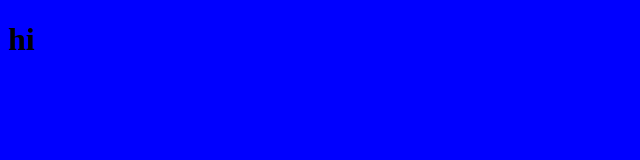
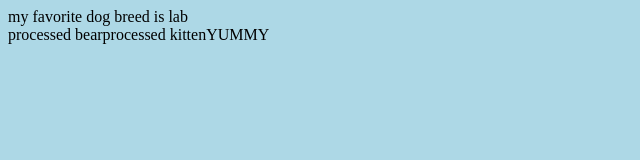
Before and after one commit to bobbybaxter/js-functions, a plain HTML site: page index.html in a window 1280 px wide. Shown: the whole page, without its empty margins (0-640 px from the left). Drawn offline with Linux system fonts and the light colour scheme.

Commit message:
wrote printToDom function

```diff
--- a/index.html
+++ b/index.html
@@ -5,7 +5,8 @@
         <link rel="stylesheet" href="./main.css">
     </head>
     <body>
-        <h1>hi</h1>
+        <div id="dog-breeds"></div>
+        <div id="nuggets"></div>
 
         <script src="./main.js"></script>
     </body>
--- a/main.css
+++ b/main.css
@@ -1,3 +1,3 @@
 body {
-    background-color: blue;
+    background-color: lightblue;
 }
--- a/main.js
+++ b/main.js
@@ -1,24 +1,40 @@
-const firstName = 'Bob';
-const lastName = 'Baxter';
-// console.log(firstName + ' ' + lastName);
-// console.log(`${firstName} ${lastName}`);
+// const firstName = 'Bob';
+// const lastName = 'Baxter';
+// // console.log(firstName + ' ' + lastName);
+// // console.log(`${firstName} ${lastName}`);
 
-const namePrinter = (firstName, lastName) => {
-    console.log(`${firstName} ${lastName}`)
-}
+// const namePrinter = (firstName, lastName) => {
+//     console.log(`${firstName} ${lastName}`)
+// }
 
-namePrinter('Bob', 'Baxter');
-namePrinter('John', 'Doe');
+// namePrinter('Bob', 'Baxter');
+// namePrinter('John', 'Doe');
 
 
 const nuggetizer = (animal) => {
     return `processed ${animal}`;
 }
 
-console.log(nuggetizer('pig'));
+// console.log(nuggetizer('pig'));
 
 const dogBreed = (breed) => {
     return `my favorite dog breed is ${breed}`;
-}
+};
 
-console.log(dogBreed('border collie'));
+// console.log(dogBreed('border collie'));
+
+// const dogBreedDiv = document.getElementById('dog-breeds');
+// dogBreedDiv.innerHTML = dogBreed('bichon');
+// console.log('dogBreedDiv', dogBreedDiv);
+
+const nuggetizerDiv = document.getElementById('nuggets');
+nuggetizerDiv.innerHTML = nuggetizer('bear');
+nuggetizerDiv.innerHTML += nuggetizer('kitten');
+
+const printToDom = (divId, textToPrint) => {
+    const selectedDiv = document.getElementById(divId);
+    selectedDiv.innerHTML += textToPrint;
+};
+
+printToDom('dog-breeds', dogBreed('lab'));
+printToDom('nuggets', 'YUMMY');
```
